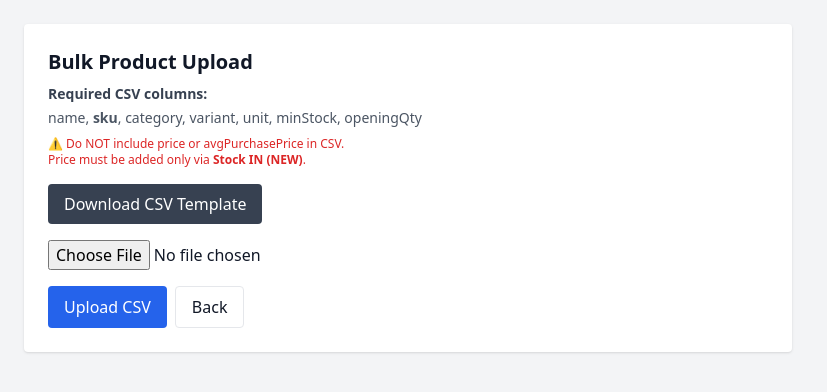
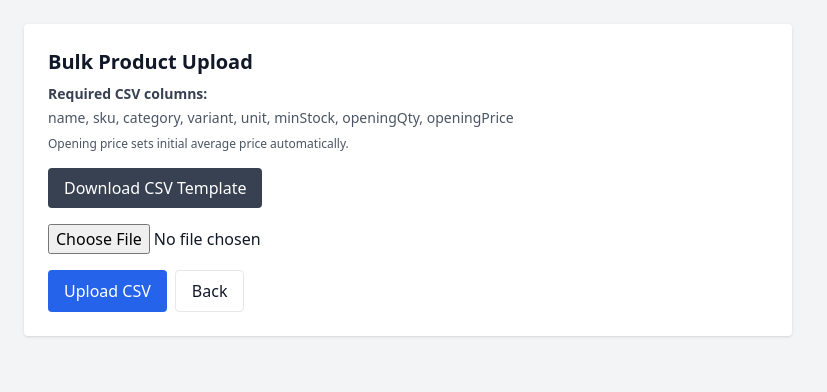
Before and after one commit to Ajaychoudhary5530/bym-frontend, a React (Vite) app: page /bulk-products in a window 1280 px wide. Shown: the top 392 px of the page, without its empty margins (0-827 px from the left). Built offline with nearby package versions, Linux system fonts and the light colour scheme; sample sign-in values are in the browser's storage.

Commit message:
updated frontend

```diff
--- a/src/pages/BulkProductUpload.jsx
+++ b/src/pages/BulkProductUpload.jsx
@@ -11,12 +11,12 @@ export default function BulkProductUpload() {
   const [error, setError] = useState("");
 
   /* =========================
-     DOWNLOAD CORRECT TEMPLATE
+     DOWNLOAD TEMPLATE
   ========================= */
   const downloadTemplate = () => {
     const csv =
-      "name,sku,category,variant,unit,minStock,openingQty\n" +
-      "RESMED A1,RESMED-A1,RESMED,A1,Nos,5,13\n";
+      "name,sku,category,variant,unit,minStock,openingQty,openingPrice\n" +
+      "RESMED A1,RESMED-A1,RESMED,A1,Nos,5,13,120\n";
 
     const blob = new Blob([csv], {
       type: "text/csv;charset=utf-8;",
@@ -70,20 +70,18 @@ export default function BulkProductUpload() {
       <div className="bg-white p-6 rounded shadow max-w-3xl">
         <h2 className="text-xl font-bold mb-2">Bulk Product Upload</h2>
 
-        {/* 🔥 IMPORTANT INSTRUCTIONS */}
         <div className="mb-4">
           <p className="text-sm text-gray-700">
             <strong>Required CSV columns:</strong>
           </p>
 
           <p className="text-sm text-gray-600 mt-1">
-            name, <b>sku</b>, category, variant, unit, minStock, openingQty
+            name, sku, category, variant, unit, minStock,
+            openingQty, openingPrice
           </p>
 
-          <p className="text-xs text-red-600 mt-2">
-            ⚠️ Do NOT include price or avgPurchasePrice in CSV.
-            <br />
-            Price must be added only via <b>Stock IN (NEW)</b>.
+          <p className="text-xs text-gray-600 mt-2">
+            Opening price sets initial average price automatically.
           </p>
         </div>
 
```
